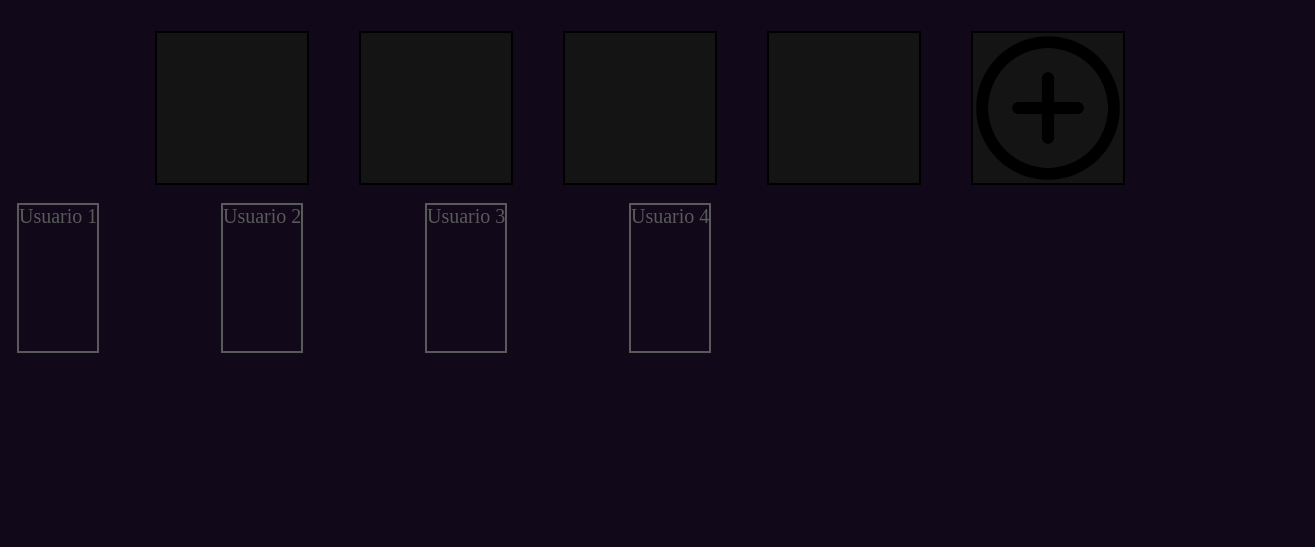
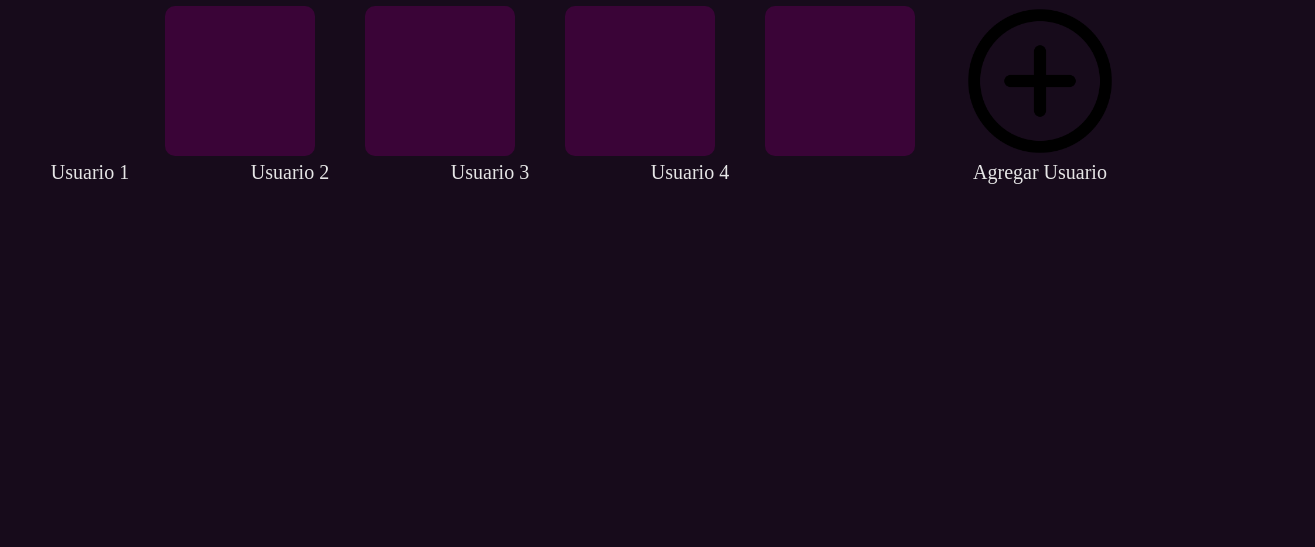
Before and after one commit to dioccer/steam-argentino, a plain HTML site: page usuarios.html in a window 1280 px wide. Shown: the part 253-800 px from the top of the page, 1315 px wide, since content can reach past the window. Drawn offline with Linux system fonts and the light colour scheme.

Commit message:
Correccion del formulario y los iconos. Revisar pagina usuarios

```diff
--- a/usuario.css
+++ b/usuario.css
@@ -5,45 +5,61 @@
 }
 
 body{
-    background: #11081a;
+    background: rgb(23, 11, 27);
 }
 
+/*---TITULO---*/
 .elegir{
     display: flex;
     justify-content: center;
     position: relative;
     top: 170px;
     font-size: 30px;
-    color: rgb(252, 0, 0);
+    color: rgb(230, 230, 230);
+    cursor: default;
+}
+.elegir h1 b{
+    color: rgb(188, 88, 197);
 }
 
-.user-contenedor{
+/*-----CONTENEDOR DE IMAGENES-----*/
+.user-contenedor-img{
     display: flex;
+    flex-grow: 1;
     position: relative;
     justify-content: center;
     top: 190px;
-    /*border: 2px solid;*/
 }
 
-.user{
+.user-img{
     display: flex;
     height: 150px;
     width: 150px;
-    background: rgb(20, 20, 20);
-    margin: 25px;
-    border: 2px solid;
+    background: rgb(58, 4, 55);
+    margin: 0 25px 0 25px;
+    border: 5px transparent;
+    border-radius: 10px;
+    cursor: pointer;
 }
 
-.user:hover{
+.user-img:hover{
     background: rgb(120, 120, 120);
-    border: 2px solid rgb(170,170,170);
+    border: 5px solid rgb(200,200,200);
 }
 
 .user-num{
+    display: flex;
+    justify-content: center;
     position: relative;
-    top: 170px;
-    left: -140px;
+    top: 155px;
+    left: -175px;
+    width: 150px;
+    margin: 0 25px 0 25px;
     font-size: 20px;
-    border: 2px solid;
-    color: rgb(90,90,90);
+    color: rgb(230, 230, 230);
+    cursor: pointer;
 }
+
+.user-agregar{
+    background: 0;
+}
--- a/usuarios.html
+++ b/usuarios.html
@@ -10,31 +10,41 @@
 
     <main>
         <div class="elegir">
-            <h1 >Elija su Perfil</h1>
+            <h1>Elija su <b>Perfil</b></h1>
         </div>
 
-        <div class="user-contenedor">
-            <div class="user">
+        <div class="user-contenedor-img">
+            <div class="user-img">
                 <img src="imagenes/perfil.png" alt="">
-                <p class="user-num">Usuario 1</p>
+                <div>
+                    <p class="user-num">Usuario 1</p>
+                </div>
             </div>
-            <div class="user">
+            <div class="user-img">
                 <img src="imagenes/perfil.png" alt="">
-                <p class="user-num">Usuario 2</p>
+                <div>
+                    <p class="user-num">Usuario 2</p>
+                </div>
             </div>
-            <div class="user">
+            <div class="user-img">
                 <img src="imagenes/perfil.png" alt="">
-                <p class="user-num">Usuario 3</p>
+                <div>
+                    <p class="user-num">Usuario 3</p>
+                </div>
             </div>
-            <div class="user">
+            <div class="user-img">
                 <img src="imagenes/perfil.png" alt="">
-                <p class="user-num">Usuario 4</p>
+                <div>
+                    <p class="user-num">Usuario 4</p>
+                </div>
             </div>
-            <div class="user" id="add-user">
+            <div class="user-img user-agregar" id="add-user">
                 <img src="imagenes/agregar.png" alt="">
+                <div>
+                    <p class="user-num">Agregar Usuario</p>
+                </div>
             </div>
         </div>
-
     </main>
 
     <footer>
```
Also changed, not shown: estilo.css (+33 -13 lines), index.html (+11 -6 lines), imagenes/facebook-logo.png (added), imagenes/google-logo.png (added), imagenes/instagram-logo.png (added), imagenes/twitter-logo.png (added).
